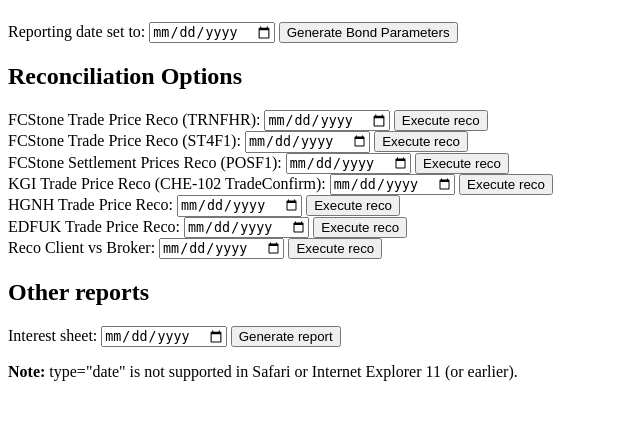
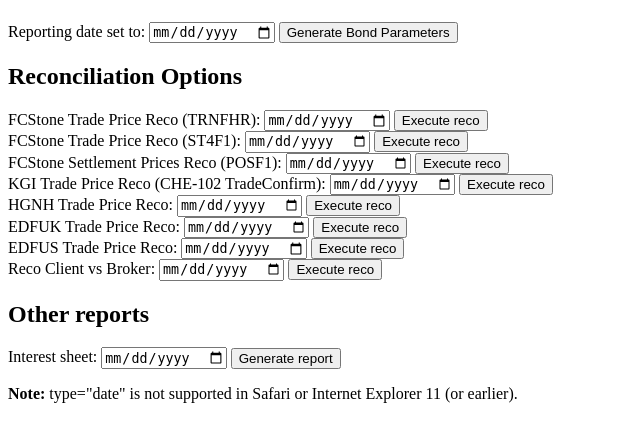
Before and after one commit to lastseenjustnow/flask-demo, a Flask app: page / in a window 1280 px wide. Shown: the part 268-710 px from the top of the page, without its empty margins (0-640 px from the left). Run offline with Flask 2, Linux system fonts and the light colour scheme.

Commit message:
edfus was added

```diff
--- a/server.py
+++ b/server.py
@@ -602,6 +602,15 @@
         [ResultInfo("Command has been passed to a server. File will have been delivered to email in a few minutes.")])
     return render_template('results.html', table=res)
 
+@app.route('/edfus_trade_price', methods=['GET', 'POST'])
+def reco_edfus_trade_price():
+    data = {"conf": {"to_date": request.form['edfuk_trade_price']}}
+    requests.post("http://airflow:8080/api/experimental/dags/reco_edfus_trade_price/dag_runs",
+                  data=json.dumps(data))
+    res = ResultsTable(
+        [ResultInfo("Command has been passed to a server. File will have been delivered to email in a few minutes.")])
+    return render_template('results.html', table=res)
+
 @app.route('/reco_client_broker', methods=['GET', 'POST'])
 def reco_client_broker():
     data = {"conf": {"to_date": request.form['reco_client_broker']}}
--- a/templates/index.html
+++ b/templates/index.html
@@ -55,6 +55,11 @@
     <input type="date" id="edfuk_trade_price" name="edfuk_trade_price">
     <input type="submit" name="Execute reco" value="Execute reco">
 </form>
+<form method=post action="/edfus_trade_price">
+    <label for="edfus_trade_price">EDFUS Trade Price Reco:</label>
+    <input type="date" id="edfus_trade_price" name="edfus_trade_price">
+    <input type="submit" name="Execute reco" value="Execute reco">
+</form>
 <form method=post action="/reco_client_broker">
     <label for="reco_client_broker">Reco Client vs Broker:</label>
     <input type="date" id="reco_client_broker" name="reco_client_broker">
```
